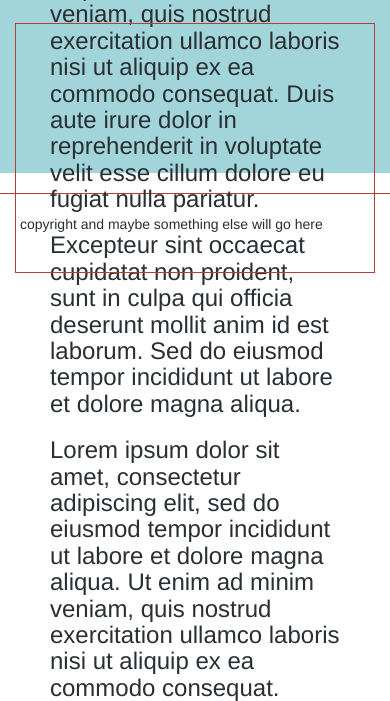
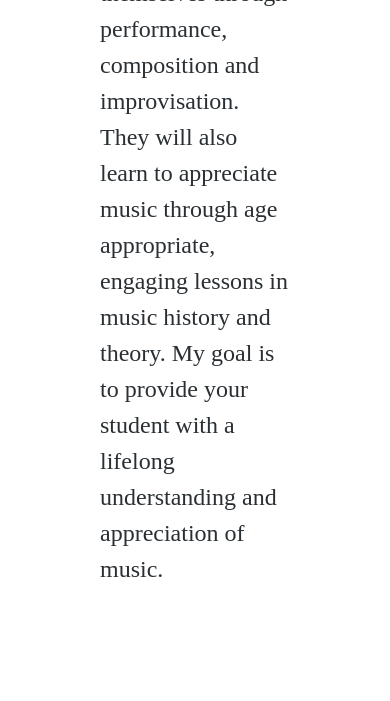
Before and after one commit to emilywatkins/music_teacher_site, a Rails app: page /about in a window 390 px wide. Shown: the part 1083-1784 px from the top of the page. After the commit the page ends 1660 px from the top, so only its background shows below. Run offline with Rails 7, Linux system fonts and the light colour scheme; style sheets or scripts are compiled from the project's sources; some libraries are stand-ins or nearby versions.

Commit message:
add specific content to home, about, contact, update styling accordingly.

```diff
--- a/app/assets/stylesheets/about.scss
+++ b/app/assets/stylesheets/about.scss
@@ -1,13 +1,14 @@
 #about-body {
   height: 400px;
+  padding: 50px;
 }
 
-#about-header {
-  height: 300px;
-  padding: 100px;
-  h1 {
-  }
-}
+// #about-header {
+//   height: 300px;
+//   padding: 100px;
+//   h1 {
+//   }
+// }
 // #b34035 electric pulp red
 // #292f33 dark blue text
 // #a2d5da light blue blocks
@@ -17,33 +18,21 @@
 // #b5a2be purple
 // #d98dac pink
 
-#about-left {
-  height: 300px;
-}
-
 #about-center {
-  background-image: url(asset_path('horowitz'));
+  background-image: url(asset_path('bananas'));
   background-size: cover;
-  height: 300px;
-}
-
-#about-right {
-  height: 300px;
+  height: 400px;
 }
 
 #about-text {
   height: 400px;
-  background-color: #a2d5da;
-  padding: 50px;
+  // background-color: #a2d5da;
+  padding: 50px 100px 50px 100px;
   h3 {
     color: #292f33;
+    font-family: KosticSerif-Regular;
+    line-height: 1.5;
   }
-}
-
-#box-inside-1, #box-inside-2 {
-  border: 1px solid #b34035;
-  margin-top: 25px;
-  height: 250px;
 }
 
 #about-footer {
--- a/app/assets/stylesheets/contact.scss
+++ b/app/assets/stylesheets/contact.scss
@@ -1,23 +1,20 @@
 #contact-header {
-  height: 300px;
-  padding: 100px;
+  height: 200px;
+  padding: 50px;
   h1 {
     color: #2a3033;
   }
 }
 
-#cb1-right, #cb1-left {
-  height: 300px;
-  background-color: #a2d5da;
-  h3 {
-    color: #2a3033;
-  }
+#contact-body {
+  text-align: center;
+  height: 200px;
 }
 
 #contact-footer {
   border-top: 1px solid #a2d5da;
-  padding-top: 20px;
-  margin-top: 20px;
+  padding: 20px;
+  margin-top: 70px;
   p {
     color: #2a3033;
   }
--- a/app/assets/stylesheets/home.scss
+++ b/app/assets/stylesheets/home.scss
@@ -8,11 +8,14 @@
 #welcome-text {
   height: 600px;
   margin-top: -600px;
-  padding: 100px 100px 30px 100px;
+  padding: 100px 50px 30px 50px;
   text-align: center;
-  h2, h1 {
-    color: black;
-    font-family: KosticSerif-Regular;
+  p {
+    text-transform: uppercase;
+    font-size: 60px;
+  }
+  h2 {
+    font-size: 20px;
   }
 }
 
@@ -44,6 +47,7 @@
   background-color: #f1f1f1;
   height: 400px;
   padding: 100px;
+  text-align: center;
 }
 
 // #hb3-right {
--- a/app/views/about/index.html.erb
+++ b/app/views/about/index.html.erb
@@ -1,29 +1,22 @@
 <body id="about_page">
-  <div id="about-header">
-    <h1>Short about featured statement</h1>
-  </div>
+  <!-- <div id="about-header">
+    <h1>About Michelle</h1>
+  </div> -->
   <div class="container">
     <div class="row" id="about-body">
-      <div class="col-md-4" id="about-left">
-        <div id="box-inside-1">
-        </div>
+      <div class="col-md-3" id="about-left">
       </div>
-      <div class="col-md-4" id="about-center">
+      <div class="col-md-6" id="about-center">
       </div>
-      <div class="col-md-4" id="about-right">
-        <div id="box-inside-2">
-        </div>
+      <div class="col-md-3" id="about-right">
       </div>
     </div>
   </div>
   <div class="container" id="about-text">
-    <h3>Lorem ipsum dolor sit amet, consectetur adipiscing elit, sed do eiusmod tempor incididunt ut labore et dolore magna aliqua. Ut enim ad minim veniam, quis nostrud exercitation ullamco laboris nisi ut aliquip ex ea commodo consequat. Duis aute irure dolor in reprehenderit in voluptate velit esse cillum dolore eu fugiat nulla pariatur. </h3>
-    <h3>Excepteur sint occaecat cupidatat non proident, sunt in culpa qui officia deserunt mollit anim id est laborum. Sed do eiusmod tempor incididunt ut labore et dolore magna aliqua.</h3>
-    <h3>Lorem ipsum dolor sit amet, consectetur adipiscing elit, sed do eiusmod tempor incididunt ut labore et dolore magna aliqua. Ut enim ad minim veniam, quis nostrud exercitation ullamco laboris nisi ut aliquip ex ea commodo consequat.</h3>
-
+    <h3>Michelle is a dedicated and enthusiastic piano teach who enjoys instilling a love of learning the art of music. She believes that music is both a creative and interpretive art. Students will learn how to express themselves through performance, composition and improvisation. They will also learn to appreciate music through age appropriate, engaging lessons in music history and theory. My goal is to provide your student with a lifelong understanding and appreciation of music.</h3>
   </div>
 
   <div class="footer" id="about-footer">
-    <p>copyright and maybe something else will go here</p>
+    <p>&copy; Michelle Dolliver 2018</p>
   </div>
 </body>
--- a/app/views/lessons/index.html.erb
+++ b/app/views/lessons/index.html.erb
@@ -32,6 +32,6 @@
   </div>
 
   <div class="footer" id="lessons-footer">
-    <p>copyright and maybe something else will go here</p>
+    <p>&copy; Michelle Dolliver 2018</p>
   </div>
 </body>
--- a/app/views/music_ed/index.html.erb
+++ b/app/views/music_ed/index.html.erb
@@ -1,6 +1,6 @@
 <body id="music-ed-page">
   <div id="music-ed-header">
-    <h1>Music education matters.</h1>
+    <h1>Music education page</h1>
   </div>
 
   <div class="container">
@@ -19,6 +19,6 @@
   </div>
 
   <div class="footer" id="music-ed-footer">
-    <p>copyright and maybe something else will go here</p>
+    <p>&copy; Michelle Dolliver 2018</p>
   </div>
 </body>
```
Also changed, not shown: app/views/contact/index.html.erb (+4 -7 lines), app/views/home/index.html.erb (+10 -8 lines).
